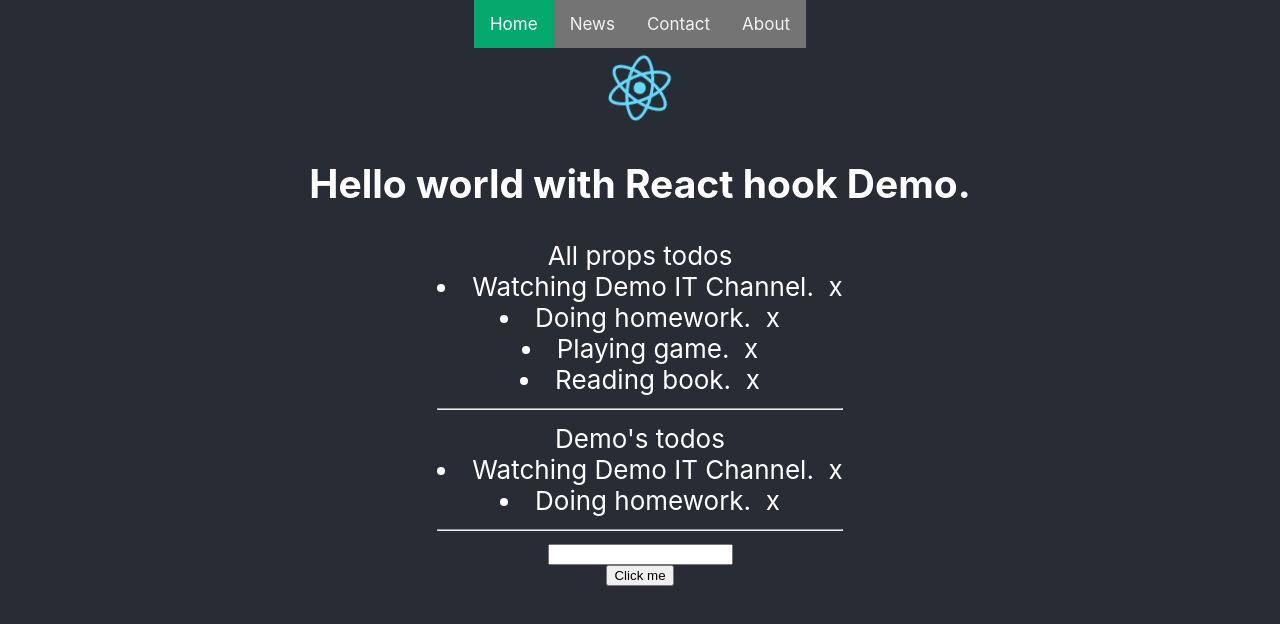
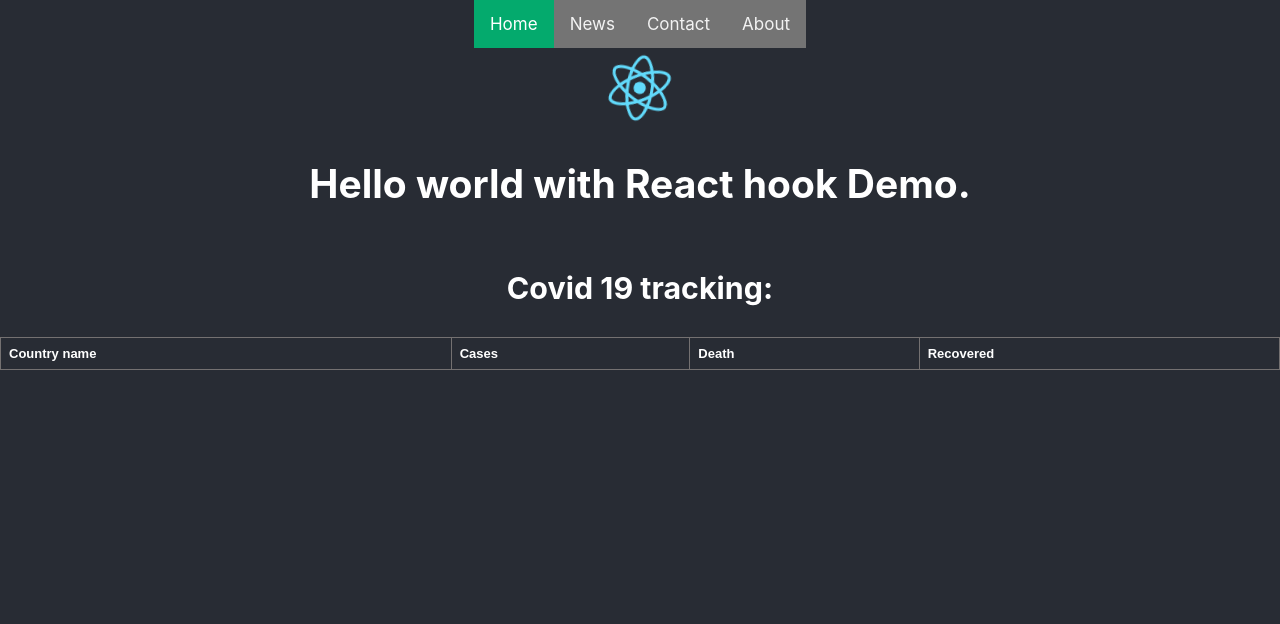
Before and after one commit to tquang1211/react-hook-basic, a React (Create React App) app: page / in a window 1280 px wide. Shown: the top 624 px of the page. Built offline with nearby package versions, Linux system fonts and the light colour scheme.

Commit message:
useEffect Fetch Data

```diff
--- a/package.json
+++ b/package.json
@@ -6,6 +6,8 @@
     "@testing-library/jest-dom": "^5.17.0",
     "@testing-library/react": "^13.4.0",
     "@testing-library/user-event": "^13.5.0",
+    "axios": "0.23.0",
+    "moment": "2.29.1",
     "react": "^17.0.2",
     "react-dom": "^17.0.2",
     "react-scripts": "5.0.1",
--- a/src/App.css
+++ b/src/App.css
@@ -37,3 +37,20 @@
     transform: rotate(360deg);
   }
 }
+
+table {
+  font-family: arial, sans-serif;
+  border-collapse: collapse;
+  width: 100%;
+  font-size: 13px;
+}
+
+td, th {
+  border: 1px solid #747171;
+  text-align: left;
+  padding: 8px;
+}
+
+tr:nth-child(even) {
+  background-color: #545454;
+}
--- a/src/App.js
+++ b/src/App.js
@@ -3,6 +3,7 @@ import './App.css';
 import Nav from './views/Nav';
 import { useState, useEffect } from 'react';
 import Todo from './views/Todo';
+import Covid from './views/Covid';
 // import React, { useState } from 'react';
 
 // 1 component: template + logic
@@ -42,13 +43,13 @@ const App = () => { //dùng function component, còn nếu dùng class thì là
     { id: 'todo4', title: 'Reading book.', type: 'hoidanit' }
   ]);
 
-  useEffect(() => {
-    console.log('>>> Run use effect address');
-  }, [address]);
+  // useEffect(() => {
+  //   console.log('>>> Run use effect address');
+  // }, [address]);
 
-  useEffect(() => {
-    console.log('>>> Run use effect todos');
-  }, [todos]);
+  // useEffect(() => {
+  //   console.log('>>> Run use effect todos');
+  // }, [todos]);
 
   const deleteDataTodo = (id) => {
     let currentTodos = todos;
@@ -69,7 +70,9 @@ const App = () => { //dùng function component, còn nếu dùng class thì là
             Hello world with React hook {name}.
           </h2>
 
-          <Todo
+          <Covid />
+
+          {/* <Todo
             todos={todos}
             title={'All props todos'}
             deleteDataTodo={deleteDataTodo}
@@ -82,7 +85,7 @@ const App = () => { //dùng function component, còn nếu dùng class thì là
           />
 
           <input type='text' value={address} onChange={(event) => handleOnChangeInput(event)} />
-          <button type='button' onClick={(event) => handleEventClick(event)}>Click me</button>
+          <button type='button' onClick={(event) => handleEventClick(event)}>Click me</button> */}
           {/* <button type='button' onClick={handleEventClick}>Click me</button> */}
         </header>
       </div>
--- /dev/null
+++ b/src/views/Covid.js
@@ -0,0 +1,55 @@
+import { useEffect, useState } from "react";
+import axios from "axios";
+import moment from "moment";
+
+const Covid = () => {
+
+    const [dataCovid, setDataCovid] = useState([]);
+    //bằng componentDidMound
+    useEffect(async () => {
+        //let res = await axios.get('https://api.apify.com/v2/key-value-stores/EaCBL1JNntjR3EakU/records/LATEST?disableRedirect=true');
+        //let data = res && res.data && res.data.locations ? res.data.locations : [];
+
+        //if (data && data.length > 0) {
+        // data.map(item => {
+        //     item.Date = moment(item.Date).format('DD/MM/YYYY');
+        //     return item;
+        // });
+        //}
+
+        //setDataCovid(data);
+    }, []);
+
+    return (
+        <>
+            <h3>Covid 19 tracking:</h3>
+            <table>
+                <thead>
+                    <tr>
+                        <th>Country name</th>
+                        <th>Cases</th>
+                        <th>Death</th>
+                        <th>Recovered</th>
+                    </tr>
+                </thead>
+                <tbody>
+                    {
+                        dataCovid && dataCovid.length > 0 &&
+                        dataCovid.map(item => {
+                            return (
+                                <tr key={item.name}>
+                                    <td>{item.name}</td>
+                                    <td>{item.cases}</td>
+                                    <td>{item.death}</td>
+                                    <td>{item.recovered}</td>
+                                </tr>
+                            );
+                        })
+                    }
+                </tbody>
+            </table>
+        </>
+    )
+}
+
+export default Covid;
```
Also changed, not shown: 1 other file (tests, documents, lock files or other folders).
